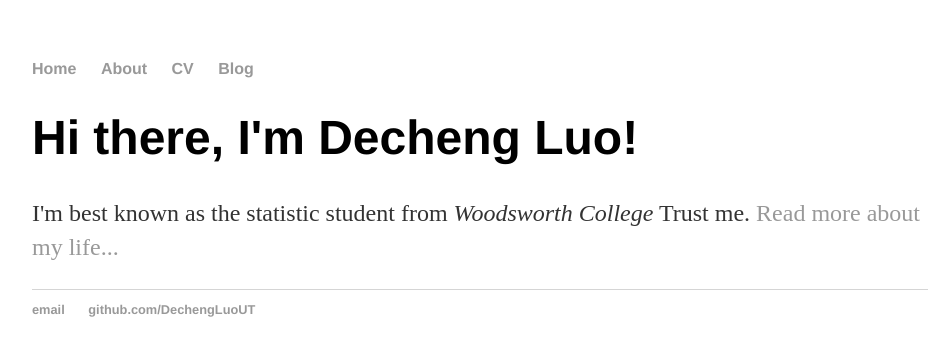
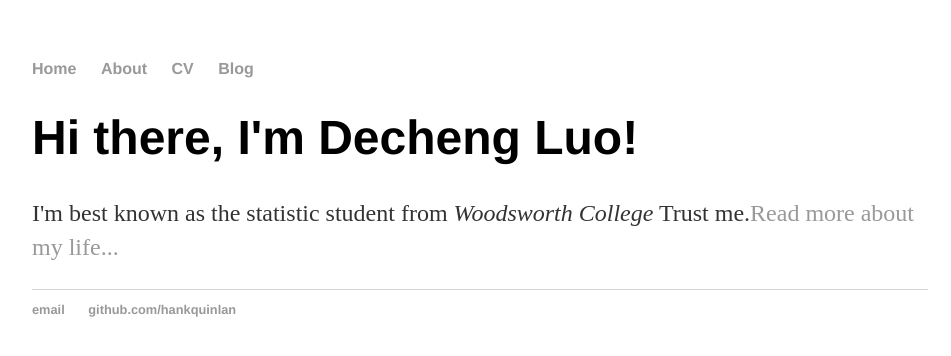
Before and after one commit to DechengLuoUT/DechengLuoUT.github.io, a Jekyll site: the page built from index.html, in a window 1280 px wide. Shown: the top 356 px of the page, without its empty margins (160-1111 px from the left). Built offline with Jekyll 4.4.1, drawn with Linux system fonts in a browser that asks for light colours; part of the change alters nothing that is shown.

Commit message:
Update default.html

```diff
--- a/_layouts/default.html
+++ b/_layouts/default.html
@@ -1,7 +1,7 @@
 <!DOCTYPE html>
 	<html>
 		<head>
-		<title>Decheng Luo, Student of University of Toronto</title>
+			<title>{{ page.title }}</title>
 			<!-- link to main stylesheet -->
 			<link rel="stylesheet" type="text/css" href="/css/main.css">
 		</head>
@@ -15,15 +15,14 @@
 	    		</ul>
 			</nav>
 			<div class="container">
-    		<div class="blurb">
-        		<h1>Hi there, I'm Decheng Luo!</h1>
-				<p>I'm best known as the statistic student from <em>Woodsworth College</em> Trust me. <a href="/about">Read more about my life...</a></p>
-    		</div><!-- /.blurb -->
+
+			{{ content }}
+
 			</div><!-- /.container -->
 			<footer>
 	    		<ul>
-        		<li><a href="mailto:jeerryluo@gmail.com">email</a></li>
-        		<li><a href="https://github.com/DechengLuoUT">github.com/DechengLuoUT</a></li>
+	        		<li><a href="mailto:hankquinlanhub@gmail.com">email</a></li>
+	        		<li><a href="https://github.com/hankquinlan">github.com/hankquinlan</a></li>
 				</ul>
 			</footer>
 		</body>
```
Lines whose indentation alone changed are shown as unchanged.
